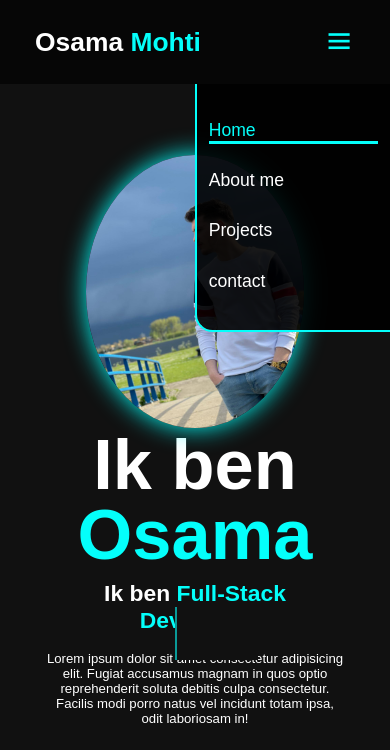
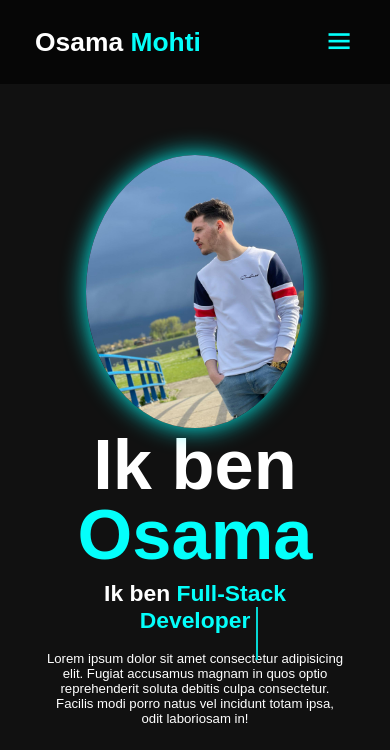
Before and after one commit to osamamohti2002/portfolio, a plain HTML site: page index.html in a window 390 px wide. Shown: the top 750 px of the page. Drawn offline with nearby package versions, Linux system fonts and the light colour scheme.

Commit message:
hamburger menu

```diff
--- a/css/style.css
+++ b/css/style.css
@@ -69,7 +69,7 @@ body{
 
 }
 
-#menu-icon{
+#menu-icon {
     font-size: 3.6rem;
     color: var(--main-color);
     display: none;
@@ -535,12 +535,14 @@ span{
         border-bottom-left-radius:2rem ;
         border-left: 2px solid var(--main-color) ;
         border-bottom: 2px solid var(--main-color) ;
-        display: noone;
+        display: none;
+
     }
-    .nav-bar .active{
+    .nav-bar.active {
         display: block;
     }
-    .nav-bar a{
+
+    .nav-bar a {
         display: block;
         font-size: 2rem;
         margin: 3rem 0;
--- a/javascript/index.js
+++ b/javascript/index.js
@@ -1,19 +1,51 @@
+// let menuIcon = document.querySelector('#menu-icon');
+// let navbar = document.querySelector('.nav-bar');
+// let sections = document.querySelector('section');
+// let navlinks = document.querySelector('header nav a');
+
+
+// window.onscroll = () =>{
+//     sections.forEach(sec =>{
+//         let top = window.scrollY;
+//         let offset = sec.offsetTop - 150;
+//         let height = sec.offsetHeight;
+//         let id = sec.getAttribute('id');
+
+//         if(top > offset && top < offset + height){{
+//             navlinks.forEach(links =>{
+//                 links.classList.remove('active');
+//                 document.querySelector('header nav a [href=' + id + ']').classList.add('active');
+
+//             })
+//         }
+
+//     })
+// }
+
 let menuIcon = document.querySelector('#menu-icon');
 let navbar = document.querySelector('.nav-bar');
-let sections = document.querySelector('section');
-let navlinks = document.querySelector('header nav a');
+let sections = document.querySelectorAll('section');
+let navlinks = document.querySelectorAll('header nav a');
 
-
-window.onscroll = () =>{
+window.onscroll = () => {
     sections.forEach(sec =>{
         let top = window.scrollY;
         let offset = sec.offsetTop - 150;
         let height = sec.offsetHeight;
         let id = sec.getAttribute('id');
 
-        if(top > offset && top < offset + height){{
-            navlinks.forEach(links =>{
+        if(top > offset && top < offset + height){
+            navlinks.forEach(link =>{
+                link.classList.remove('active');
+            });
+            document.querySelector('header nav a[href="' + '#' + id + '"]').classList.add('active');
+        }
+    });
+};
 
-            })
-        }
-    }
+
+menuIcon.onclick = () => {
+    console.log("Menu-icoontje is geklikt!");
+    menuIcon.classList.toggle('bx-x');
+    navbar.classList.toggle('active');
+}
```
